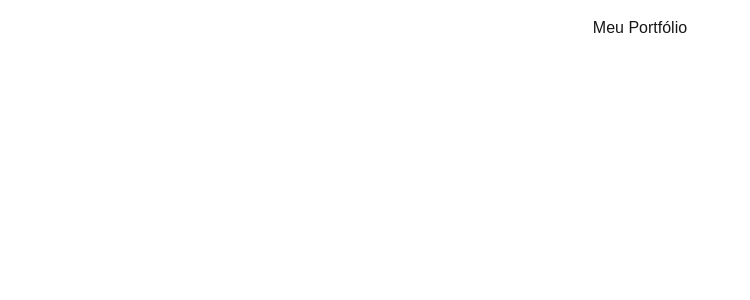
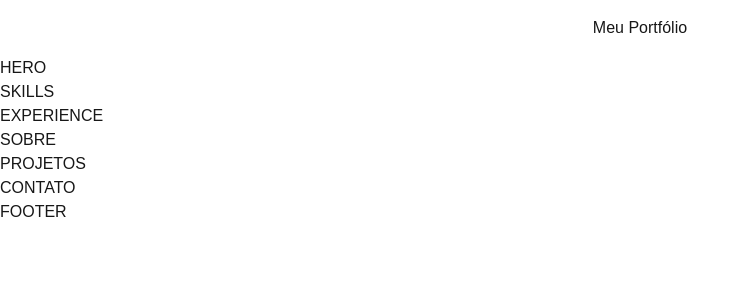
Before and after one commit to VictorRms03/Meu-Portfolio, a Next.js app: page / in a window 1280 px wide. Shown: the top 300 px of the page, without its empty margins (0-750 px from the left). Built offline with nearby package versions, Linux system fonts and the light colour scheme.

Commit message:
feat: layout de arquivos

```diff
--- a/src/app/layout.tsx
+++ b/src/app/layout.tsx
@@ -1,6 +1,7 @@
 import type { Metadata } from "next";
 import "./globals.css";
 import Header from "@/components/Header";
+import Footer from "@/components/Footer";
 
 export const metadata: Metadata = {
   title: "Victor Ramos - Portfolio",
@@ -20,6 +21,8 @@ export default function RootLayout({
 
         {children}
 
+        <Footer />
+
       </body>
     </html>
   );
--- a/src/app/page.tsx
+++ b/src/app/page.tsx
@@ -1,11 +1,21 @@
-import Image from "next/image";
+import Hero from "@/components/Hero";
+import Skills from "@/components/Skills";
+import Experience from "@/components/Experience";
+import Sobre from "@/components/Sobre";
+import Projetos from "@/components/Projetos";
+import Contato from "@/components/Contato";
 
 export default function Home() {
-  return (
+    return (
 
-    <div>
+        <>
+            <Hero />
+            <Skills />
+            <Experience />
+            <Sobre />
+            <Projetos />
+            <Contato />
+        </>
 
-    </div>
-
-  );
+    );
 }
--- /dev/null
+++ b/src/components/Contato.tsx
@@ -0,0 +1,7 @@
+export default function Contato() {
+    return (
+        <div>
+            <h1>CONTATO</h1>
+        </div>
+    )
+}
--- /dev/null
+++ b/src/components/Experience.tsx
@@ -0,0 +1,7 @@
+export default function Experience() {
+    return (
+        <div>
+            <h1>EXPERIENCE</h1>
+        </div>
+    )
+}
--- /dev/null
+++ b/src/components/Footer.tsx
@@ -0,0 +1,7 @@
+export default function Footer() {
+    return (
+        <div>
+            <h1>FOOTER</h1>
+        </div>
+    )
+}
--- /dev/null
+++ b/src/components/Hero.tsx
@@ -0,0 +1,7 @@
+export default function Hero() {
+    return (
+        <div>
+            <h1>HERO</h1>
+        </div>
+    )
+}
--- /dev/null
+++ b/src/components/Projetos.tsx
@@ -0,0 +1,7 @@
+export default function Projetos() {
+    return (
+        <div>
+            <h1>PROJETOS</h1>
+        </div>
+    )
+}
--- /dev/null
+++ b/src/components/Skills.tsx
@@ -0,0 +1,7 @@
+export default function Skills() {
+    return (
+        <div>
+            <h1>SKILLS</h1>
+        </div>
+    )
+}
--- /dev/null
+++ b/src/components/Sobre.tsx
@@ -0,0 +1,7 @@
+export default function Sobre() {
+    return (
+        <div>
+            <h1>SOBRE</h1>
+        </div>
+    )
+}
```
